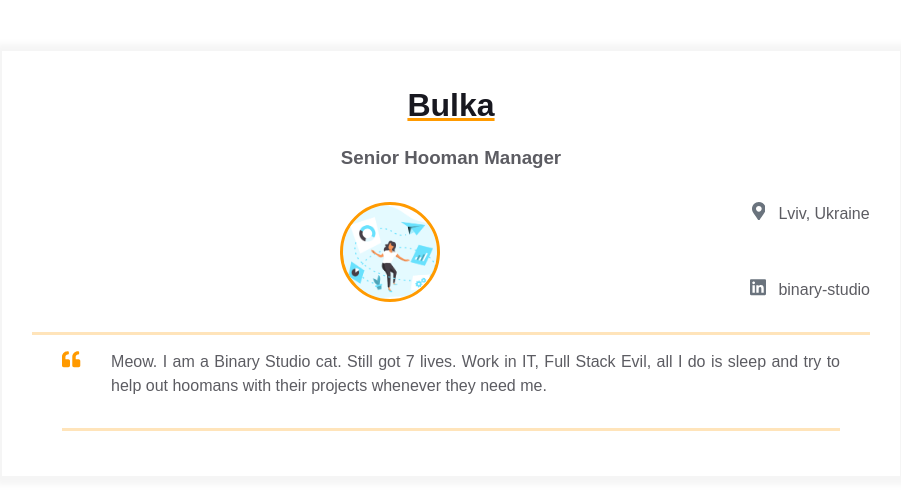
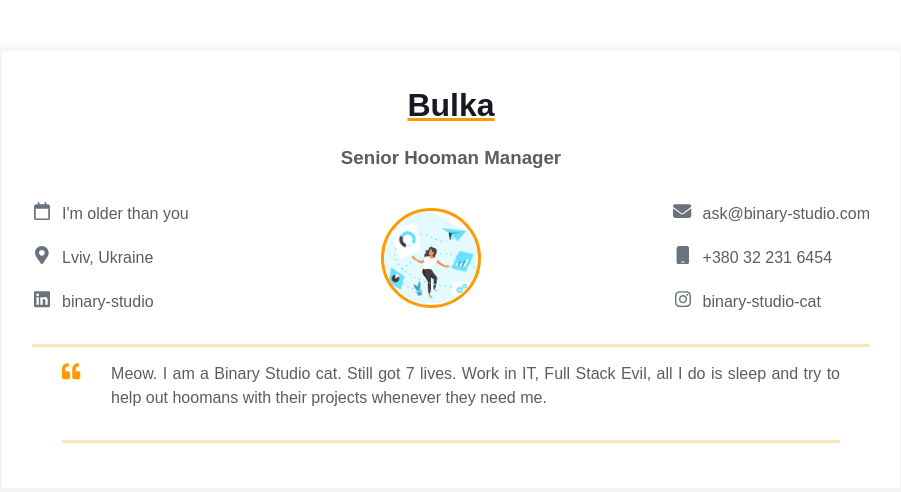
Before and after one commit to Sytnikovakatya/homepage, a plain HTML site: page index.html in a window 1280 px wide. Shown: the whole page, without its empty margins (189-1090 px from the left). Drawn offline with Linux system fonts and the light colour scheme.

Commit message:
Updated contact info-block

```diff
--- a/index.html
+++ b/index.html
@@ -17,17 +17,21 @@
                     <h3 class="contact-info__sub-header">Senior Hooman Manager</h3>
 
                     <div class="contact_info_container fh">
-                        <div class="contact-info__block"></div>
-
-                        <div class="contact-info__block contact-info__block--center">
-                            <img
-                            class="contact-info__avatar"
-                            src="assets/avatar.png"
-                            alt="Avatar"
-                            />
-                        </div>
-
                         <div class="contact-info__block">
+                            <a href="" rel="author" class="contact-info__item">
+                                <div class="contact-info__item-icon-wrapper">
+                                    <svg
+                                        class="contact-info__item-icon"
+                                        xmlns="http://www.w3.org/2000/svg"
+                                        viewBox="0 0 448 512">
+                                        <path d="M152 24c0-13.3-10.7-24-24-24s-24 10.7-24 24V64H64C28.7 64 0 92.7 0
+                                        128v16 48V448c0 35.3 28.7 64 64 64H384c35.3 0 64-28.7 64-64V192 144
+                                        128c0-35.3-28.7-64-64-64H344V24c0-13.3-10.7-24-24-24s-24 10.7-24
+                                        24V64H152V24zM48 192H400V448c0 8.8-7.2 16-16 16H64c-8.8 0-16-7.2-16-16V192z"/>
+                                    </svg>
+                                </div>
+                                <span>I'm older than you</span>
+                            </a>
                             <a href="" rel="author" class="contact-info__item">
                                 <div class="contact-info__item-icon-wrapper">
                                     <svg
@@ -70,6 +74,74 @@
                                 <span>binary-studio</span>
                             </a>
                         </div>
+
+                        <div class="contact-info__block contact-info__block--center">
+                            <img
+                            class="contact-info__avatar"
+                            src="assets/avatar.png"
+                            alt="Avatar"
+                            />
+                        </div>
+
+                        <div class="contact-info__block">
+                            <a href="" rel="author" class="contact-info__item">
+                                <div class="contact-info__item-icon-wrapper">
+                                    <svg
+                                        class="contact-info__item-icon"
+                                        xmlns="http://www.w3.org/2000/svg"
+                                        viewBox="0 0 512 512">
+                                        <path
+                                            d="M48 64C21.5 64 0 85.5 0 112c0 15.1 7.1 29.3 19.2 38.4L236.8 313.6c11.4
+                                            8.5 27 8.5 38.4 0L492.8 150.4c12.1-9.1 19.2-23.3
+                                            19.2-38.4c0-26.5-21.5-48-48-48H48zM0 176V384c0 35.3 28.7 64 64
+                                            64H448c35.3 0 64-28.7 64-64V176L294.4 339.2c-22.8 17.1-54 17.1-76.8 0L0 176z"/>
+                                    </svg>
+                                </div>
+                                <span>ask@binary-studio.com</span>
+                            </a>
+                            <a href="" rel="author" class="contact-info__item">
+                                <div class="contact-info__item-icon-wrapper">
+                                    <svg
+                                        class="contact-info__item-icon"
+                                        xmlns="http://www.w3.org/2000/svg"
+                                        viewBox="0 0 384 512">
+                                        <path
+                                            d="M80 0C44.7 0 16 28.7 16 64V448c0 35.3 28.7 64 64 64H304c35.3 0 64-28.7
+                                            64-64V64c0-35.3-28.7-64-64-64H80zm80 432h64c8.8 0 16 7.2 16 16s-7.2 16-16
+                                            16H160c-8.8 0-16-7.2-16-16s7.2-16 16-16z"/>
+                                    </svg>
+                                </div>
+                                <span>+380 32 231 6454</span>
+                            </a>
+                            <a
+                                href="https://ua.linkedin.com/company/binary-studio_241166"
+                                rel="author"
+                                class="contact-info__item"
+                                >
+                                <div class="contact-info__item-icon-wrapper">
+                                    <svg
+                                        class="contact-info__item-icon"
+                                        xmlns="http://www.w3.org/2000/svg"
+                                        viewBox="0 0 448 512">
+                                        <path
+                                            d="M224.1 141c-63.6 0-114.9 51.3-114.9 114.9s51.3 114.9 114.9
+                                            114.9S339 319.5 339 255.9 287.7 141 224.1 141zm0 189.6c-41.1
+                                            0-74.7-33.5-74.7-74.7s33.5-74.7 74.7-74.7 74.7 33.5 74.7 74.7-33.6 74.7-74.7
+                                            74.7zm146.4-194.3c0 14.9-12 26.8-26.8 26.8-14.9 0-26.8-12-26.8-26.8s12-26.8
+                                            26.8-26.8 26.8 12 26.8 26.8zm76.1
+                                            27.2c-1.7-35.9-9.9-67.7-36.2-93.9-26.2-26.2-58-34.4-93.9-36.2-37-2.1-147.9-2.1-184.9
+                                            0-35.8 1.7-67.6 9.9-93.9 36.1s-34.4 58-36.2 93.9c-2.1 37-2.1 147.9 0 184.9
+                                            1.7 35.9 9.9 67.7 36.2 93.9s58 34.4 93.9 36.2c37 2.1 147.9 2.1 184.9 0
+                                            35.9-1.7 67.7-9.9 93.9-36.2 26.2-26.2 34.4-58 36.2-93.9 2.1-37 2.1-147.8
+                                            0-184.8zM398.8 388c-7.8 19.6-22.9 34.7-42.6 42.6-29.5 11.7-99.5 9-132.1 9s-102.7
+                                            2.6-132.1-9c-19.6-7.8-34.7-22.9-42.6-42.6-11.7-29.5-9-99.5-9-132.1s-2.6-102.7
+                                            9-132.1c7.8-19.6 22.9-34.7 42.6-42.6 29.5-11.7 99.5-9 132.1-9s102.7-2.6 132.1
+                                            9c19.6 7.8 34.7 22.9 42.6 42.6 11.7 29.5 9 99.5 9 132.1s2.7 102.7-9 132.1z"/>
+                                    </svg>
+                                </div>
+                                <span>binary-studio-cat</span>
+                            </a>
+                        </div>
                     </div>
                 </div>
                 <div class="container">
```
